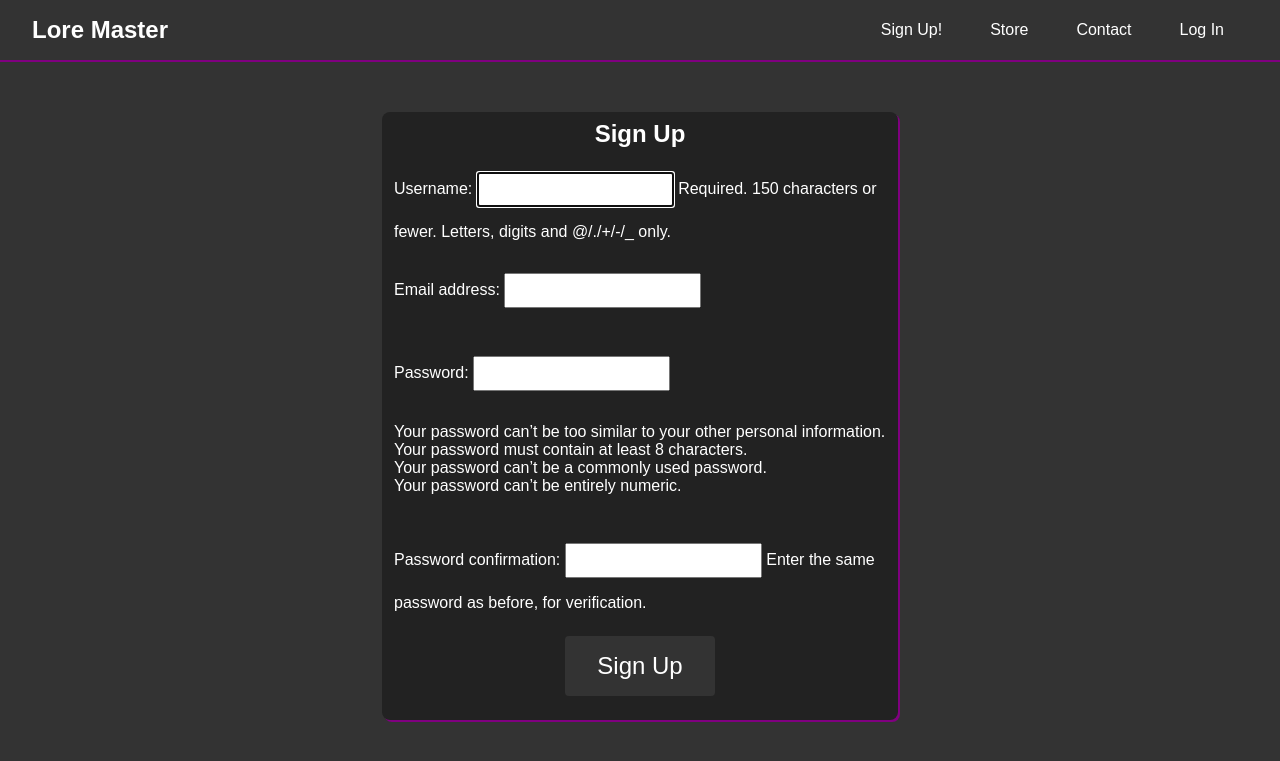
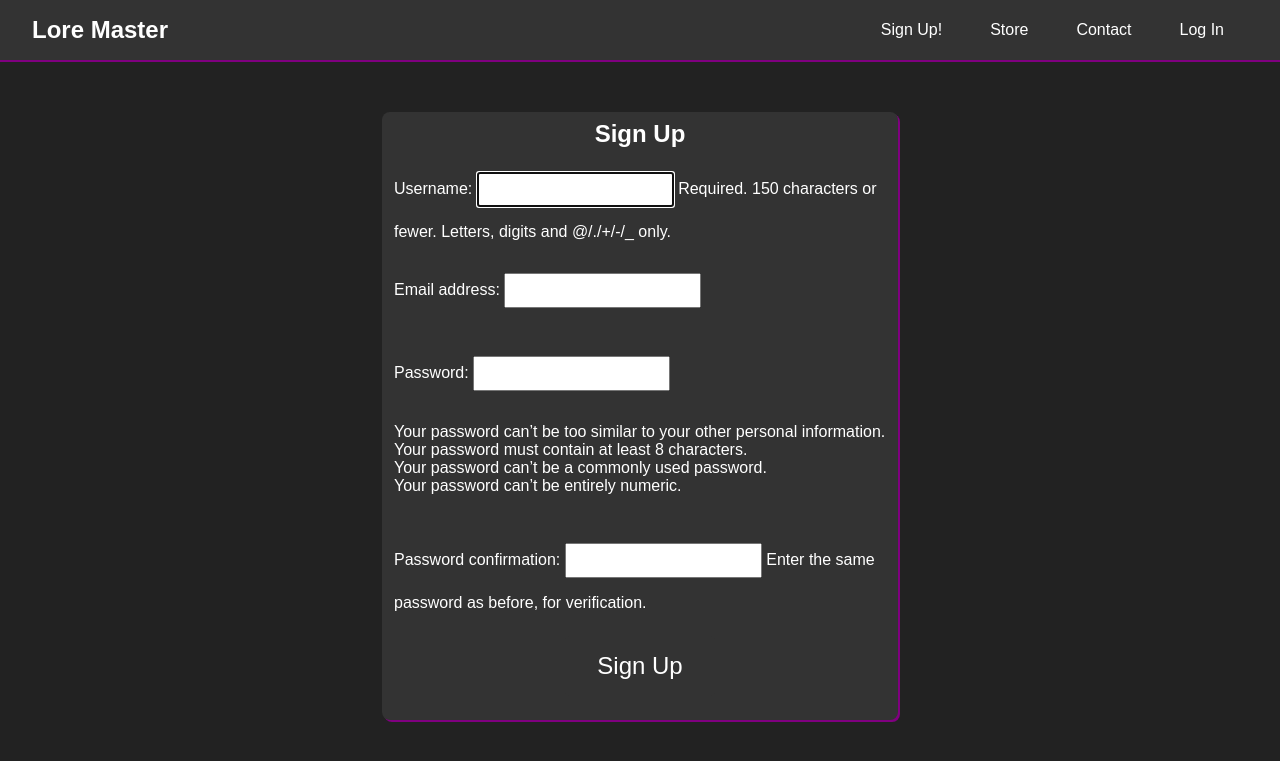
Before and after one commit to Pwikster/loremaster, a Django app: page /accounts/signup/ in a window 1280 px wide. Shown: the top 761 px of the page. Run offline with Django 4.2, Linux system fonts and the light colour scheme.

Commit message:
css fiddling

```diff
--- a/loremaster_project/loremaster_project/static/css/style.css
+++ b/loremaster_project/loremaster_project/static/css/style.css
@@ -6,7 +6,7 @@
 
 /* GENERAL STYLING */
 body {
-    background-color: #333;
+    background-color: #222;
 }
 
 /* NAVBAR STYLING*/
@@ -80,7 +80,7 @@ body {
     margin: 50px auto;
 
     color: white;
-    background-color: #222;
+    background-color: #333;
     border-radius: 8px;
 
     box-shadow: 2px 2px 0px purple;
```
